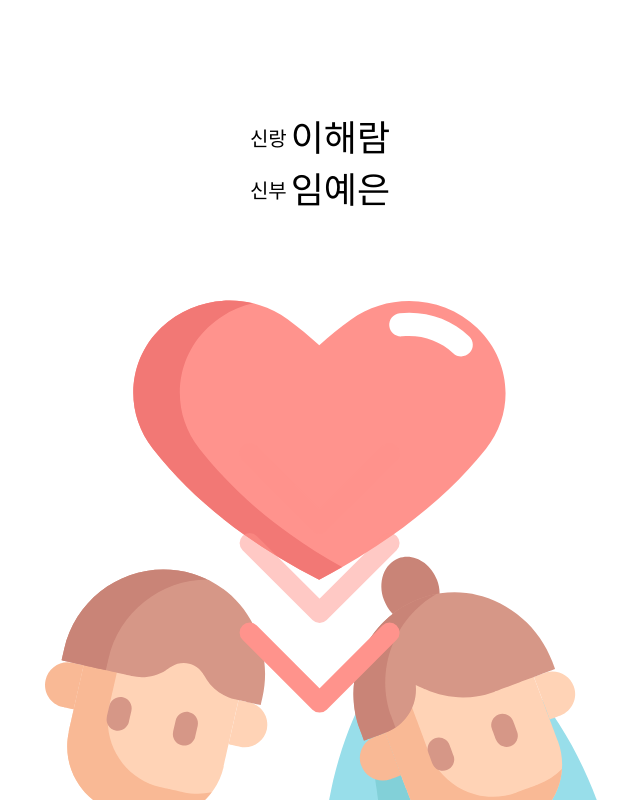
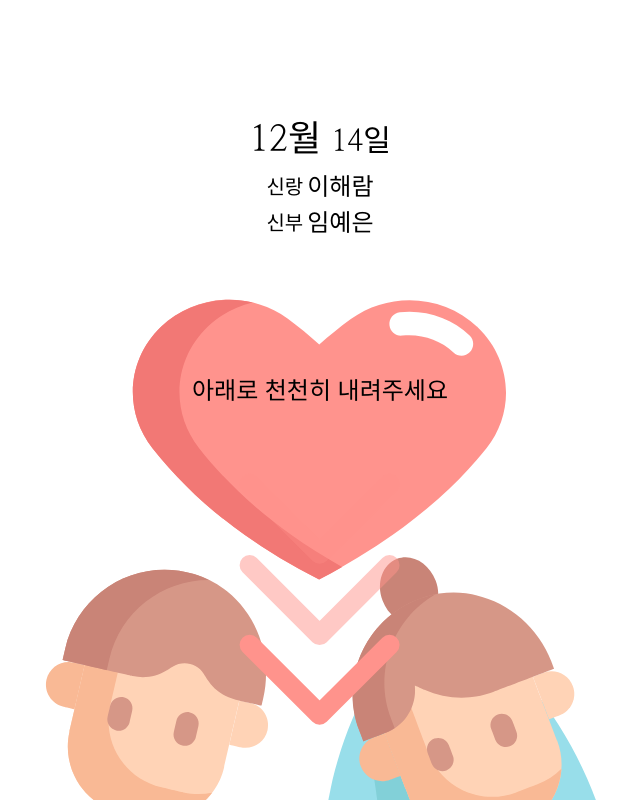
Before and after one commit to hetarho/wedding_card, a Next.js app: page / in a window 1280 px wide. Shown: the top 800 px of the page, without its empty margins (320-960 px from the left). Built offline with nearby package versions, Linux system fonts and the light colour scheme.

Commit message:
[ADD]auto scroll 추가

```diff
--- a/app/page.tsx
+++ b/app/page.tsx
@@ -27,11 +27,6 @@ const myeonjo = Nanum_Myeongjo({
   weight: ["400", "700", "800"],
 });
 
-type RefAnimationDelay = {
-  ref: RefObject<AnimationItem>;
-  delay: number;
-};
-
 type LottieRefWithAnimationData = {
   ref: RefObject<AnimationItem>;
   start: number;
@@ -40,6 +35,7 @@ type LottieRefWithAnimationData = {
 
 export default function Home() {
   const [scrollY, setScrollY] = useState(0);
+  const [scrollInfoTextOpacity, setScrollInfoTextOpacity] = useState(1);
 
   const LoveLottieRef = useRef<AnimationItem>(null);
   const WeddingRingLottieRef = useRef<AnimationItem>(null);
@@ -101,6 +97,20 @@ export default function Home() {
     };
   }, []);
 
+  function onArrowClick() {
+    if (scrollY < 3300) {
+      window.scrollTo({
+        top: 3300,
+        behavior: 'smooth' // 부드러운 스크롤 효과
+      });
+    } else if (scrollY < 2400) {
+      window.scrollTo({
+        top: 2400,
+        behavior: 'smooth' // 부드러운 스크롤 효과
+      });
+    }
+  }
+
   // 스크롤 이벤트 핸들러
   const handleScroll = () => {
     const position = window.scrollY;
@@ -119,6 +129,8 @@ export default function Home() {
       if (ref.current) {
         const maxScroll =
           document.documentElement.scrollHeight - window.innerHeight;
+
+        setScrollInfoTextOpacity((maxScroll / 2 - scrollY) * 2 / maxScroll);
 
         const middle = (end + start) / 2;
 
@@ -172,9 +184,10 @@ export default function Home() {
   }, [setLottieFrame, scrollY, leftRefs, rightRefs]);
 
   return (
-    <main className="h-[4800px]">
+    <main className="">
       <div className={myeonjo.className}>
-        <div className="w-full h-[1500px] flex flex-col items-center pt-[15vh] text-4xl gap-3">
+        <div className="w-full h-[1500px] flex flex-col items-center pt-[15vh] text-2xl gap-1">
+          <div className="text-4xl mb-2">12월 <span className="text-3xl">14일</span></div>
           <div className="flex gap-1 items-center">
             <span className="text-xl">신랑</span>
             <span>이해람</span>
@@ -204,6 +217,7 @@ export default function Home() {
       <div className="w-full h-[200px] justify-center items-center flex bg-slate-300 mt-5">
         대충 지도 들어갈 공간
       </div>
+      <div className="mb-[100px]">
         <div className="w-full text-center text-3xl mt-10 font-thin">
           마음 전하기
         </div>
@@ -218,6 +232,7 @@ export default function Home() {
             <div>신부측 마음 전하기</div>
             <div className="text-lg h-11 bg-purple-200 flex items-center p-5 rounded-full font-light">
               계좌번호 보기
+            </div>
           </div>
         </div>
       </div>
@@ -320,13 +335,21 @@ export default function Home() {
           play={false}
         />
       </div>
-      <div className="w-[14vw] fixed left-0 bottom-10 right-0 mx-auto ">
+      <div className="fixed left-0 bottom-10 right-0 mx-auto items-center flex flex-col">
+        <div className="mb-[2vh] text-2xl font-thin">
+          <span className={myeonjo.className} style={{ opacity: scrollInfoTextOpacity }}>
+            아래로  천천히 내려주세요
+          </span>
+        </div>
+        <div></div>
+        <div className="w-[14vw]" style={{ opacity: scrollInfoTextOpacity }}>
           <Lottie
-          ref={ArrowRef}
-          loop={scrollY == 0}
+            onClick={onArrowClick}
+            loop={true}
             animationData={lottieJsonArrow}
-          play={false}
+            play={true}
           />
+        </div>
       </div>
     </main>
   );
```
Lines whose indentation alone changed are shown as unchanged.
